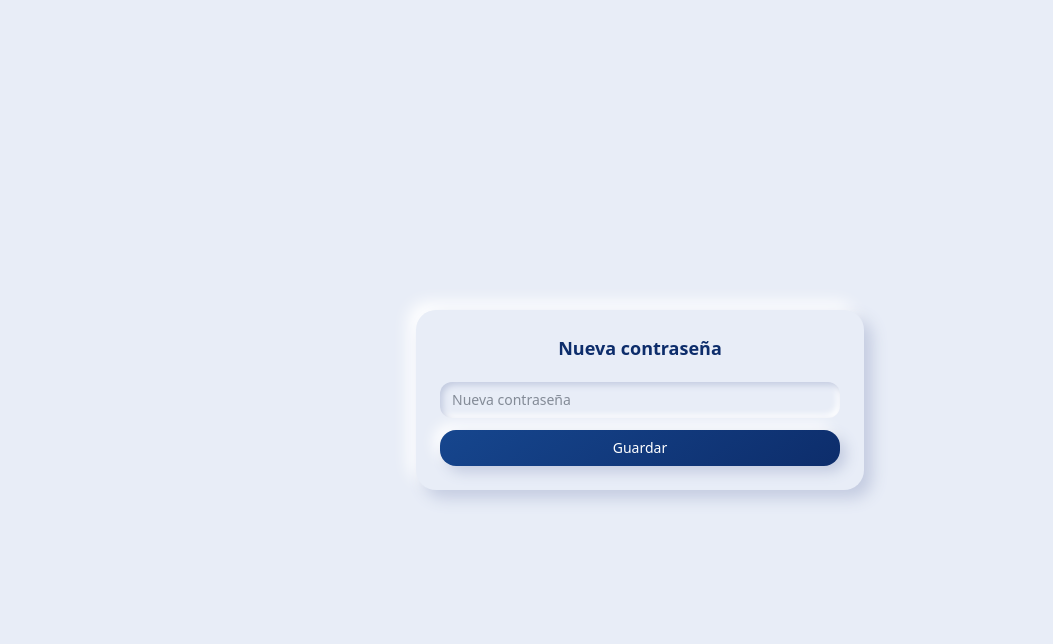
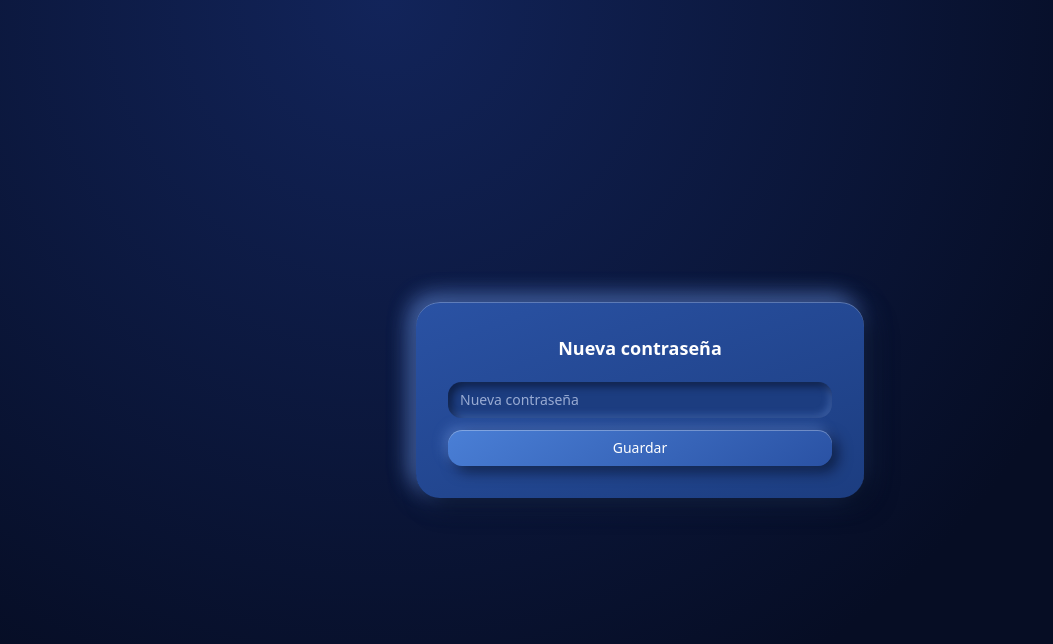
Before and after one commit to juanetayo-projects/proveedores, a React (Vite) app: page /#/reset in a window 1280 px wide. Shown: the top 644 px of the page, without its empty margins (0-1053 px from the left). Built offline with nearby package versions, Linux system fonts and the light colour scheme; no server answers.

Commit message:
Rediseña login: fondo azul oscuro, tarjeta neumorfica azul clara con brillo, un solo logo

```diff
--- a/src/index.css
+++ b/src/index.css
@@ -82,3 +82,55 @@ body {
     inset -3px -3px 6px var(--neu-shadow-light),
     0 0 0 2px var(--azul-2);
 }
+
+/* --- Login: fondo azul oscuro + tarjeta azul claro neumórfica con brillo --- */
+.login-page {
+  min-height: 100vh;
+  background: radial-gradient(circle at 30% 0%, #12245a 0%, #060d24 65%);
+}
+
+.login-card {
+  --login-card: #22448f;
+  --login-shadow-dark: rgba(2, 6, 20, 0.65);
+  --login-shadow-light: rgba(112, 155, 235, 0.45);
+  background: linear-gradient(160deg, #2a52a4, #1c3d80);
+  border-radius: 1.5rem;
+  box-shadow:
+    10px 10px 22px var(--login-shadow-dark),
+    -8px -8px 20px var(--login-shadow-light),
+    inset 0 1px 0 rgba(255, 255, 255, 0.25),
+    0 0 28px rgba(94, 150, 255, 0.35);
+}
+
+.login-input {
+  background: #1c3d80;
+  border-radius: 0.85rem;
+  border: none;
+  outline: none;
+  color: #fff;
+  box-shadow:
+    inset 4px 4px 8px rgba(2, 6, 20, 0.55),
+    inset -3px -3px 7px rgba(112, 155, 235, 0.35);
+}
+.login-input::placeholder {
+  color: rgba(219, 230, 255, 0.65);
+}
+.login-input:focus {
+  box-shadow:
+    inset 4px 4px 8px rgba(2, 6, 20, 0.55),
+    inset -3px -3px 7px rgba(112, 155, 235, 0.35),
+    0 0 0 2px rgba(140, 185, 255, 0.8);
+}
+
+.login-btn {
+  background: linear-gradient(145deg, #4a7fd6, #2a52a4);
+  border-radius: 0.9rem;
+  box-shadow:
+    6px 6px 14px rgba(2, 6, 20, 0.55),
+    -4px -4px 12px rgba(112, 155, 235, 0.4),
+    inset 0 1px 0 rgba(255, 255, 255, 0.3);
+  transition: box-shadow 0.15s ease, transform 0.15s ease;
+}
+.login-btn:active {
+  transform: scale(0.99);
+}
--- a/src/pages/Login.tsx
+++ b/src/pages/Login.tsx
@@ -29,32 +29,24 @@ export default function Login() {
   }
 
   return (
-    <div className="flex min-h-screen flex-col items-center justify-center gap-8 bg-[var(--neu-bg)] p-4">
-      <div className="neu-convex flex w-full max-w-md flex-col items-center gap-2 px-6 py-5">
+    <div className="login-page flex flex-col items-center justify-center p-4">
+      <div className="login-card flex w-full max-w-md flex-col items-center gap-3 p-8">
         <img
           src={`${import.meta.env.BASE_URL}images/logo_cacsb_blanc.png`}
           alt="CAC Santa Bárbara"
           className="h-14"
         />
         <h1 className="text-center text-lg font-semibold text-white">Encuestas Proveedores</h1>
-      </div>
-
-      <div className="neu-flat w-full max-w-md p-6">
-        <img
-          src={`${import.meta.env.BASE_URL}images/logo_cacsb2.png`}
-          alt="CAC Santa Bárbara"
-          className="mx-auto mb-4 h-12"
-        />
 
         {modo === 'login' ? (
-          <form onSubmit={entrar} className="flex flex-col gap-3">
+          <form onSubmit={entrar} className="mt-2 flex w-full flex-col gap-3">
             <input
               type="email"
               required
               placeholder="Correo institucional"
               value={email}
               onChange={(e) => setEmail(e.target.value)}
-              className="neu-input px-3 py-2 text-sm"
+              className="login-input px-3 py-2 text-sm"
             />
             <input
               type="password"
@@ -62,13 +54,13 @@ export default function Login() {
               placeholder="Contraseña"
               value={password}
               onChange={(e) => setPassword(e.target.value)}
-              className="neu-input px-3 py-2 text-sm"
+              className="login-input px-3 py-2 text-sm"
             />
-            {msg && <p className="text-sm text-rose-600">{msg}</p>}
+            {msg && <p className="text-sm text-rose-300">{msg}</p>}
             <button
               type="submit"
               disabled={cargando}
-              className="neu-convex mt-1 py-2 text-sm font-medium text-white disabled:opacity-50"
+              className="login-btn mt-1 py-2 text-sm font-medium text-white disabled:opacity-50"
             >
               {cargando ? 'Ingresando…' : 'Ingresar'}
             </button>
@@ -78,26 +70,26 @@ export default function Login() {
                 setModo('recuperar')
                 setMsg(null)
               }}
-              className="text-center text-xs text-[var(--azul-2)] hover:underline"
+              className="text-center text-xs text-blue-200 hover:underline"
             >
               ¿Olvidaste tu contraseña?
             </button>
           </form>
         ) : (
-          <form onSubmit={recuperar} className="flex flex-col gap-3">
+          <form onSubmit={recuperar} className="mt-2 flex w-full flex-col gap-3">
             <input
               type="email"
               required
               placeholder="Correo institucional"
               value={email}
               onChange={(e) => setEmail(e.target.value)}
-              className="neu-input px-3 py-2 text-sm"
+              className="login-input px-3 py-2 text-sm"
             />
-            {msg && <p className="text-sm text-[var(--azul)]">{msg}</p>}
+            {msg && <p className="text-sm text-blue-100">{msg}</p>}
             <button
               type="submit"
               disabled={cargando}
-              className="neu-convex mt-1 py-2 text-sm font-medium text-white disabled:opacity-50"
+              className="login-btn mt-1 py-2 text-sm font-medium text-white disabled:opacity-50"
             >
               {cargando ? 'Enviando…' : 'Enviar enlace de recuperación'}
             </button>
@@ -107,7 +99,7 @@ export default function Login() {
                 setModo('login')
                 setMsg(null)
               }}
-              className="text-center text-xs text-[var(--azul-2)] hover:underline"
+              className="text-center text-xs text-blue-200 hover:underline"
             >
               Volver a iniciar sesión
             </button>
--- a/src/pages/Reset.tsx
+++ b/src/pages/Reset.tsx
@@ -18,11 +18,9 @@ export default function Reset() {
   }
 
   return (
-    <div className="flex min-h-screen items-center justify-center bg-[var(--neu-bg)] p-4">
-      <form onSubmit={guardar} className="neu-flat flex w-full max-w-md flex-col gap-3 p-6">
-        <h1 className="mb-2 text-center text-lg font-semibold text-[var(--azul)]">
-          Nueva contraseña
-        </h1>
+    <div className="login-page flex items-center justify-center p-4">
+      <form onSubmit={guardar} className="login-card flex w-full max-w-md flex-col gap-3 p-8">
+        <h1 className="mb-2 text-center text-lg font-semibold text-white">Nueva contraseña</h1>
         <input
           type="password"
           required
@@ -30,10 +28,10 @@ export default function Reset() {
           placeholder="Nueva contraseña"
           value={password}
           onChange={(e) => setPassword(e.target.value)}
-          className="neu-input px-3 py-2 text-sm"
+          className="login-input px-3 py-2 text-sm"
         />
-        {msg && <p className="text-sm text-[var(--azul)]">{msg}</p>}
-        <button type="submit" className="neu-convex py-2 text-sm font-medium text-white">
+        {msg && <p className="text-sm text-blue-100">{msg}</p>}
+        <button type="submit" className="login-btn py-2 text-sm font-medium text-white">
           Guardar
         </button>
       </form>
```
